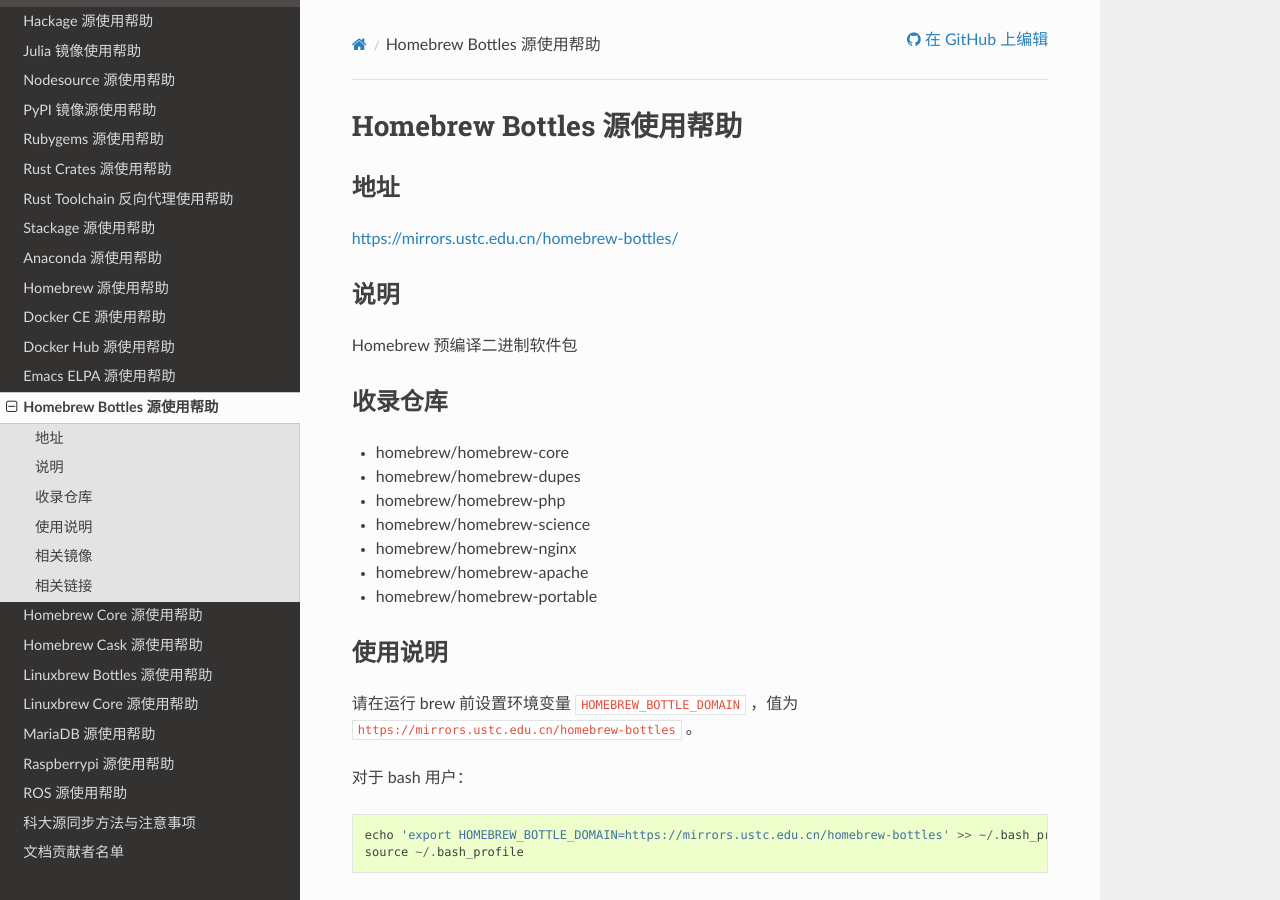
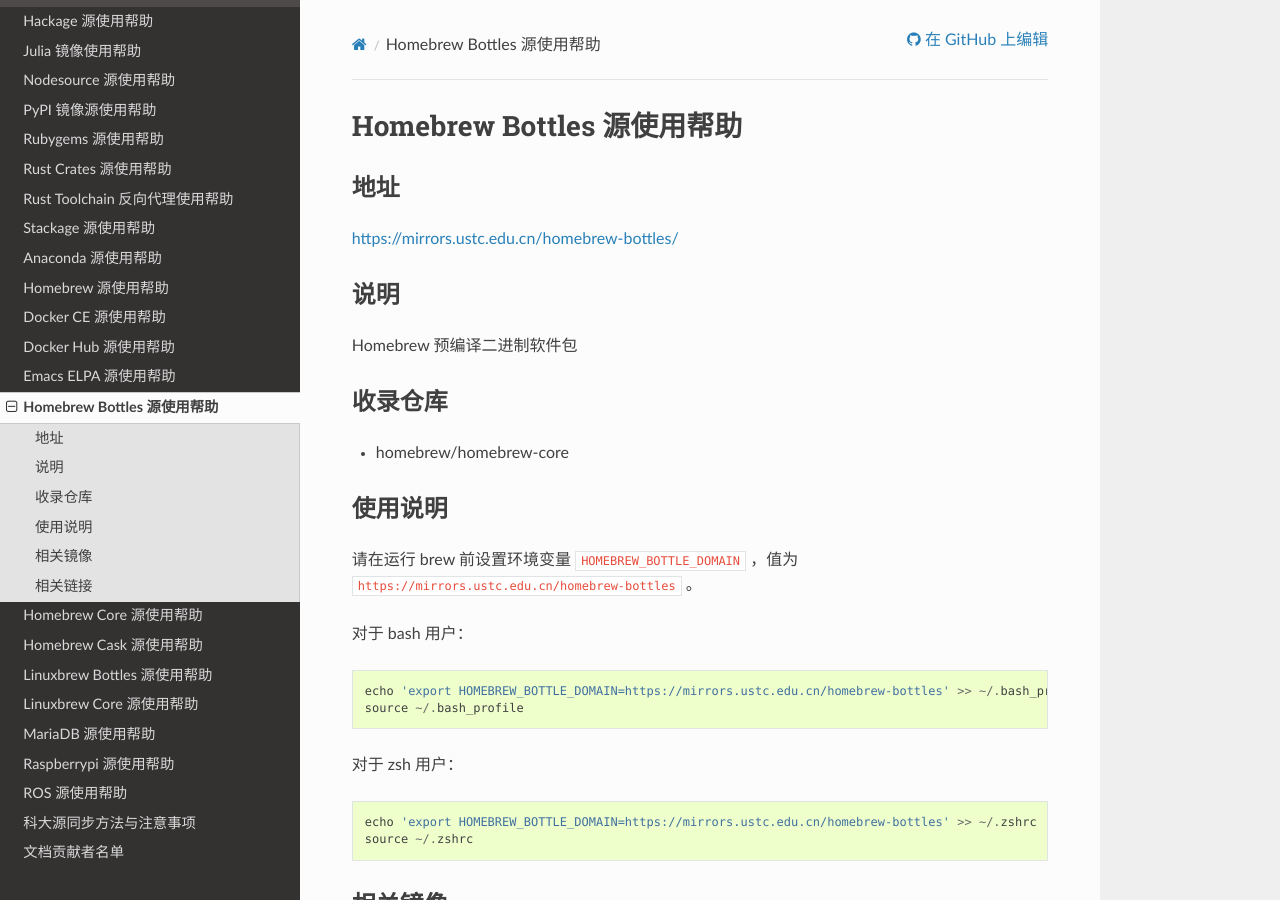
Before and after one commit to ustclug/mirrorhelp, a Sphinx documentation site: the page built from source/homebrew-bottles.rst, in a window 1280 px wide and 900 px high. Built offline with Sphinx 7.4.7 and the Read the Docs theme 2.0.0, drawn with Linux system fonts in a browser that asks for light colours; pages that are not in the unit, such as notebooks, are missing from menus.

Commit message:
remove deprecated and unsynced taps

```diff
--- a/source/homebrew-bottles.rst
+++ b/source/homebrew-bottles.rst
@@ -16,12 +16,6 @@
 ========
 
 * homebrew/homebrew-core
-* homebrew/homebrew-dupes
-* homebrew/homebrew-php
-* homebrew/homebrew-science
-* homebrew/homebrew-nginx
-* homebrew/homebrew-apache
-* homebrew/homebrew-portable
 
 使用说明
 ========
```
